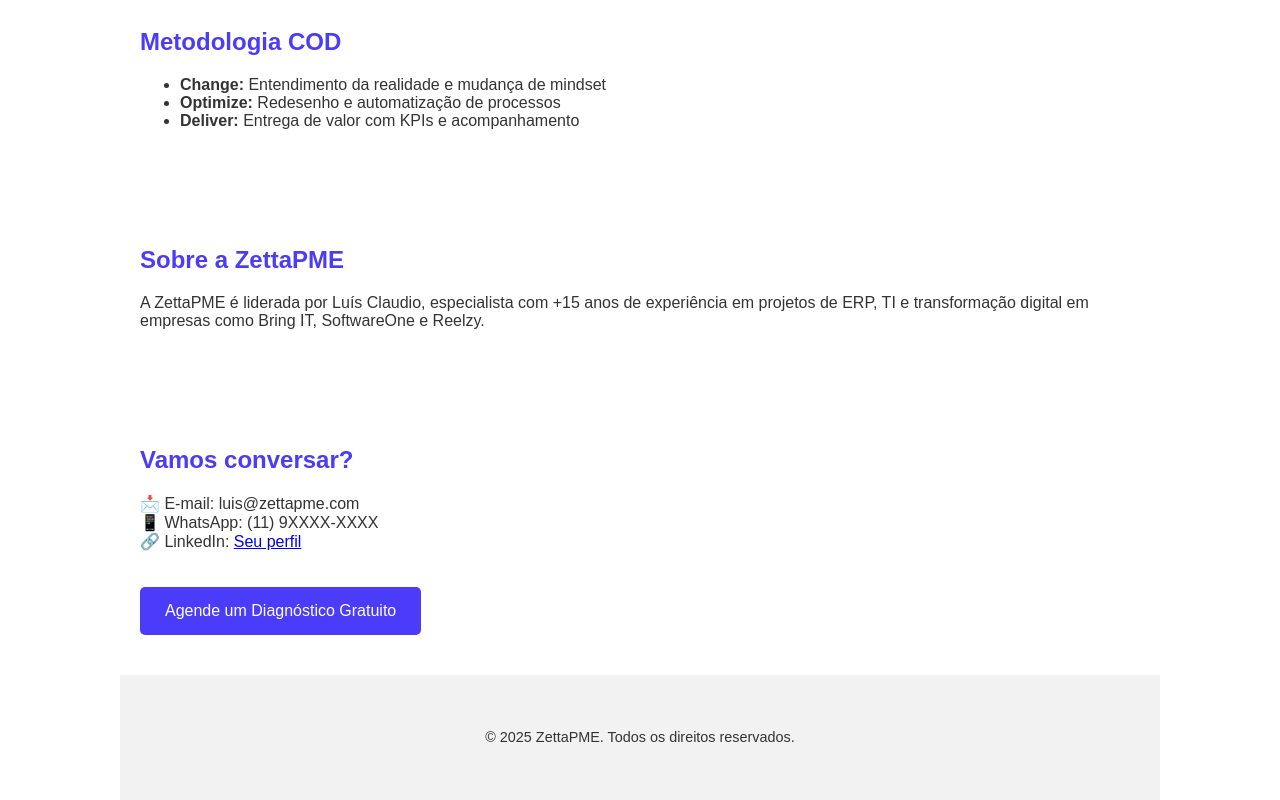
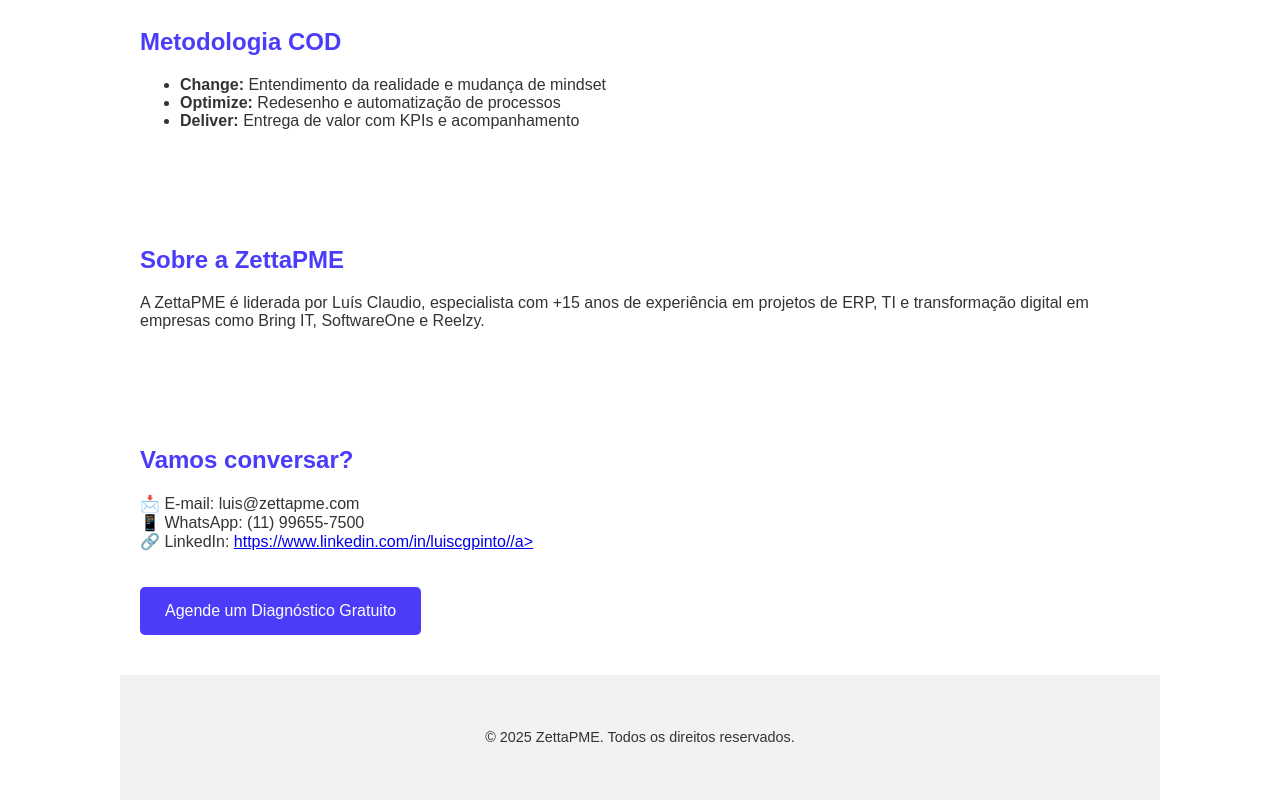
Before and after one commit to luiscgpinto/digitalboutique, a plain HTML site: page index.html in a window 1280 px wide. Shown: the part 1026-1826 px from the top of the page. Drawn offline with Linux system fonts and the light colour scheme.

Commit message:
Update index.html

```diff
--- a/index.html
+++ b/index.html
@@ -89,8 +89,8 @@
   <section id="contato">
     <h2>Vamos conversar?</h2>
     <p>📩 E-mail: luis@zettapme.com<br>
-    📱 WhatsApp: (11) 9XXXX-XXXX<br>
-    🔗 LinkedIn: <a href="#">Seu perfil</a></p>
+    📱 WhatsApp: (11) 99655-7500<br>
+    🔗 LinkedIn: <a href="#">https://www.linkedin.com/in/luiscgpinto//a></p>
     <a href="#" class="cta-button">Agende um Diagnóstico Gratuito</a>
   </section>
 
```
